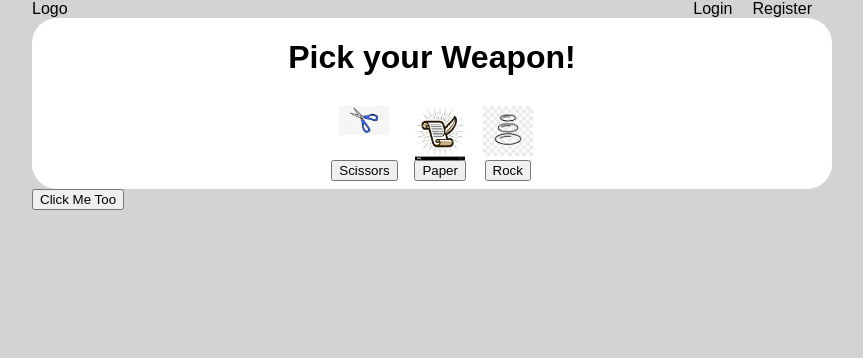
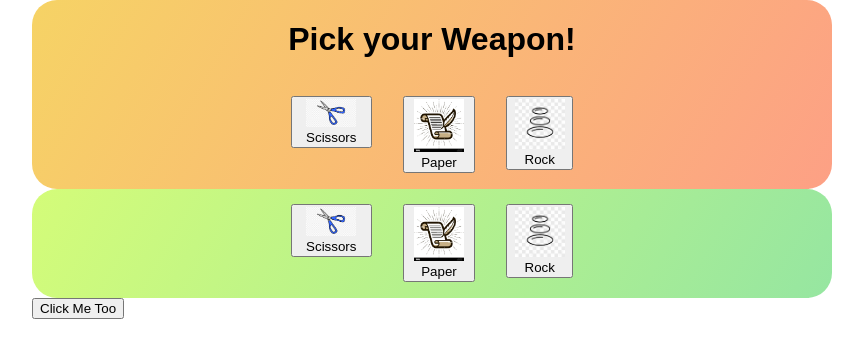
Before and after one commit to 12nuskek/RockPaperScissors, a plain HTML site: page index.html in a window 1280 px wide. Shown: the whole page, without its empty margins (208-1071 px from the left). Drawn offline with Linux system fonts and the light colour scheme.

Commit message:
computer design, better backgrounds js update

```diff
--- a/css/styles.css
+++ b/css/styles.css
@@ -5,7 +5,7 @@
 body {
     width: 800px;
     margin: 0 auto;
-    background-color: lightgray;
+    background-color: rgb(255, 255, 255);
     font-family: Arial, Helvetica, sans-serif;
   }
 
@@ -23,9 +23,9 @@ img {
 .menu{
     padding: 0px 10px 0px 10px;
 }
-.main{
+.user{
     justify-content: center;
-    background-color: white;
+    background-image: linear-gradient(120deg, #f6d365 0%, #fda085 100%);
     border-radius: 25px;
     flex-direction: column;
     align-items: center;
@@ -41,3 +41,11 @@ img {
 .weapons{
     justify-content: center;
 }
+
+.computer{
+    background-image: linear-gradient(120deg, #d4fc79 0%, #96e6a1 100%);
+    border-radius: 25px;
+    Justify-content: center;
+    flex-direction: column;
+    align-items: center;
+}
--- a/index.html
+++ b/index.html
@@ -10,31 +10,43 @@
     <title>The Scissors, The Paper and The Rock</title>
 </head>
 <body>
-<nav>
-    <div class="container nav">
-        <div class="logo">Logo</div>
-        <div class="container menu">
-            <div class="menu">Login</div>
-            <div class="menu">Register</div>
-    </div>
-</nav>
-<div class="main container">
+<div class="user container">
     <div><h1>Pick your Weapon!</h1></div>
+    <div class="container">
     <div class="container weapons">
         <div class="weapon">
-            <img src="media/img/scissor.png">
-            <button id="scissors">Scissors</button>
+
+            <button id="scissors"><img src="media/img/scissor.png">Scissors</button>
         </div>
         <div class="weapon">
-            <img src="media/img/paper.jpeg">
-            <button id="paper">Paper</button>
+
+            <button id="paper"><img src="media/img/paper.jpeg">Paper</button>
         </div>
         <div class="weapon">
-            <img src="media/img/rock.jpeg">
-            <button id="rock">Rock</button>
+
+            <button id="rock"><img src="media/img/rock.jpeg">Rock</button>
         </div>
     </div>
 </div>
+</div>
+<div class="computer container">
+    <div class="container weapons">
+        <div id="computer_scissors" class="weapon">
+
+            <button id="computer_scissors"><img src="media/img/scissor.png">Scissors</button>
+        </div>
+        <div class="weapon">
+
+            <button id="computer_paper"><img src="media/img/paper.jpeg">Paper</button>
+        </div>
+        <div class="weapon">
+
+            <button id="computer_rock"><img src="media/img/rock.jpeg">Rock</button>
+        </div>
+    </div>
+</div>
+</div>
+
 
 <button id="btn">Click Me Too</button>
 </body>
--- a/js/script.js
+++ b/js/script.js
@@ -1,11 +1,12 @@
 
 
 function alertFunction() {
-    console.log(playerSelection);
+
     const spr = ["Scissors", "Paper", "Rock"];
 
     const random = Math.floor(Math.random() * spr.length);
     computer = (random, spr[random]);
+
 
     if (playerSelection == "Scissors" && computer == "Paper") {
         alert("Scissors beats paper user wins!");
@@ -39,10 +40,25 @@ function alertFunction() {
     }
 
 
+    function choices() {
+        if (playerSelection == "Rock") {
+            console.log(playerSelection)
+        const container = document.querySelector('#computer_scissors');
+            const content = document.createElement('div');
+            content.classList.add('content');
+            content.textContent = 'PLayer Chose Rock';
+
+            container.appendChild(content);
+        }
+
+
+    }
+
 scissors.addEventListener('click', function (e) {
         console.log(e);
         playerSelection = "Scissors";
         alertFunction();
+        choices();
       });
 
 
@@ -50,10 +66,12 @@ paper.addEventListener('click', function (e) {
         console.log(e);
         playerSelection = "Paper";
         alertFunction();
+        choices()
       });
 
 rock.addEventListener('click', function (e) {
         console.log(e);
         playerSelection = "Rock";
         alertFunction();
+        choices()
       });
```
